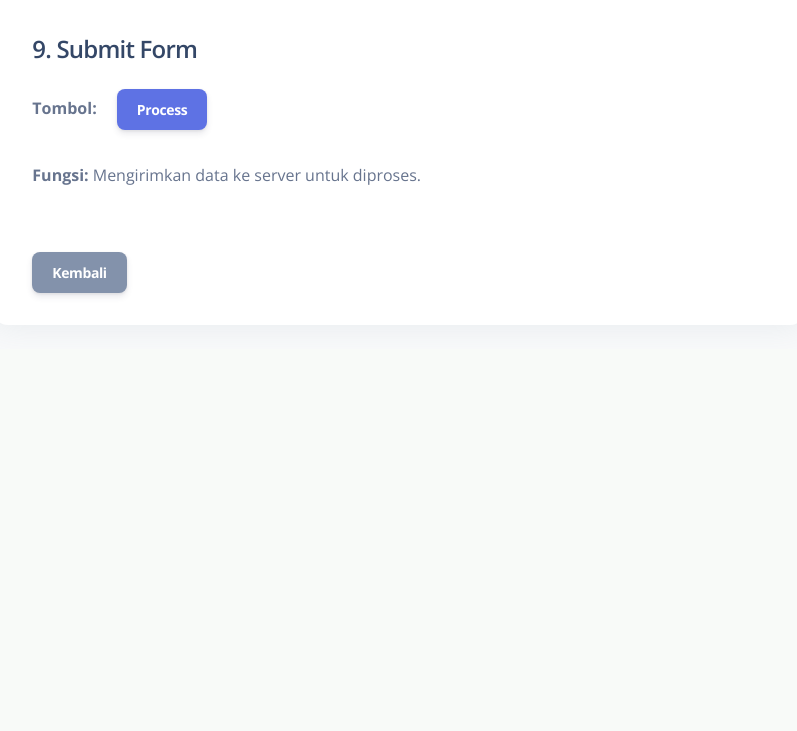
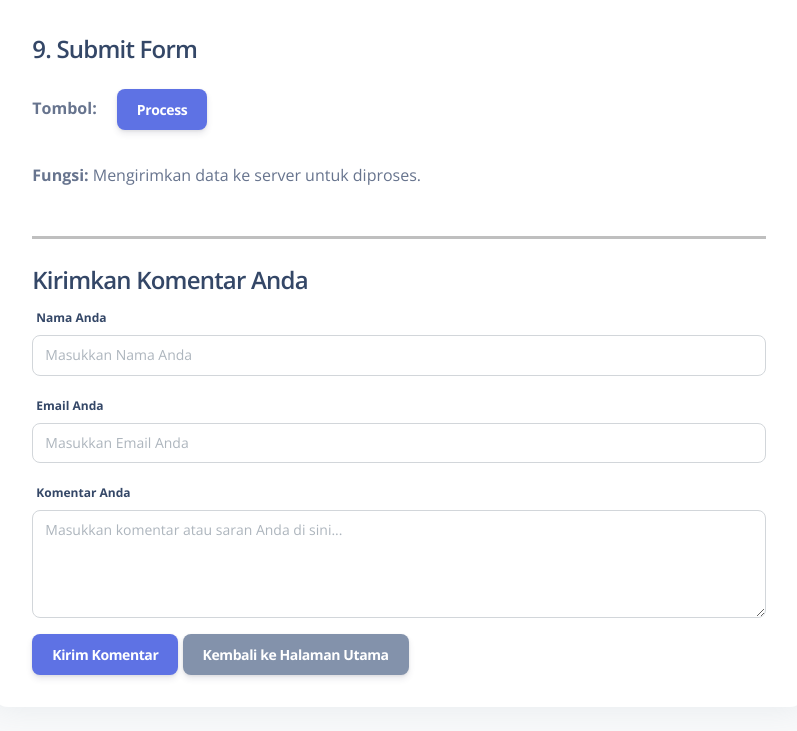
Before and after one commit to ahmadzulfadli/sum_excel_project, a Flask app: page /panduan in a window 1280 px wide. Shown: the part 2571-3302 px from the top of the page, without its empty margins (241-1038 px from the left). Before the commit the page ends 2866 px from the top, so only its background shows below. Run offline with Flask 3, Linux system fonts and the light colour scheme; some libraries are stand-ins or nearby versions.

Commit message:
menambahkan form komentar

```diff
--- a/main.py
+++ b/main.py
@@ -84,6 +84,27 @@
         flash('File harus berformat ZIP.')
         return redirect(url_for('index'))
 
+@app.route('/comment', methods=['POST'])
+def send_comment():
+    name = request.form.get('name')
+    email = request.form.get('email')
+    comment = request.form.get('comment')
+
+    create = SumExcelComment(
+        name=name,
+        email=email,
+        comment=comment,
+    )
+    try:
+        db.session.add(create)
+        db.session.commit()
+        flash("Kembali ke halaman utama dengan mengklik tombol \"Kembali ke Halaman Utama\" di bawah")
+        return redirect(url_for('panduan'))
+    except Exception as e:
+        print(e)
+        flash("Gagal memproses data")
+        return redirect(url_for('panduan'))
+
 @app.route('/panduan')
 def panduan():
     return render_template('panduan.html')
@@ -103,6 +124,7 @@
         return send_file(path_save, as_attachment=True)
     else:
         flash('File results belum tersedia.')
+        return redirect(url_for('success', status=True, filename=filename))
 
 
 @app.route('/download-grafik')
@@ -113,6 +135,7 @@
         return send_file(path_save, as_attachment=True)
     else:
         flash('File results belum tersedia.')
+        return redirect(url_for('success', status=True, filename=filename))
 
 
 if __name__ == '__main__':
--- a/templates/panduan.html
+++ b/templates/panduan.html
@@ -26,7 +26,8 @@
 
                         <h4>1. Unggah File ZIP</h4>
                         <p><strong>Label:</strong> Unggah File ZIP</p>
-                            <p><strong>Input:</strong> Pilih file ZIP yang berisi dokumen Excel yang akan diproses. Pastikan struktur foldernya seperti berikut:</p>
+                        <p><strong>Input:</strong> Pilih file ZIP yang berisi dokumen Excel yang akan diproses.
+                            Pastikan struktur foldernya seperti berikut:</p>
                         <pre>
                             └── data_contoh
                                 ├── Tanggal (1).xlsx
@@ -75,7 +76,8 @@
                         <p><strong>Contoh Input:</strong> <code>2*x + 5</code></p>
                         <p><strong>Wajib diisi:</strong> ✅ Ya</p>
                         <p><strong>Tips:</strong> Pastikan rumus hanya mengandung angka, <code>x</code>, dan
-                                operator matematika (+, -, *, /, ()). Rumus ini akan di implementasikan kepada setiap kolom</p>
+                            operator matematika (+, -, *, /, ()). Rumus ini akan di implementasikan kepada setiap
+                            kolom</p>
                         <hr>
 
                         <h4>6. Nama Lengkap</h4>
@@ -107,12 +109,37 @@
                         </p>
                         <p><strong>Fungsi:</strong> Mengirimkan data ke server untuk diproses.</p>
 
+                        <!-- Garis pembatas sebelum kolom komentar -->
+                        <hr class="mt-5 mb-4" style="border-top: 3px solid #000;">
+
+                        <!-- Form untuk mengirimkan komentar -->
+                        <div class="mt-4">
+                            <h4>Kirimkan Komentar Anda</h4>
+                            <form action="{{ url_for('send_comment') }}" method="POST" enctype="multipart/form-data">
+                                <div class="mb-3">
+                                    <label for="nameInput" class="form-label">Nama Anda</label>
+                                    <input type="text" class="form-control" id="nameInput" name="name"
+                                           placeholder="Masukkan Nama Anda" required>
+                                </div>
+                                <div class="mb-3">
+                                    <label for="emailInput" class="form-label">Email Anda</label>
+                                    <input type="email" class="form-control" id="emailInput" name="email"
+                                           placeholder="Masukkan Email Anda" required>
+                                </div>
+                                <div class="mb-3">
+                                    <label for="commentInput" class="form-label">Komentar Anda</label>
+                                    <textarea class="form-control" id="commentInput" name="comment" rows="4"
+                                              placeholder="Masukkan komentar atau saran Anda di sini..."
+                                              required></textarea>
+                                </div>
+                                <button type="submit" class="btn btn-primary">Kirim Komentar</button>
                                 <a
                                         type="button"
-                                class="btn btn-secondary mt-5"
+                                        class="btn btn-secondary"
                                         href="{{ url_for('index') }}">
-                                Kembali
+                                    Kembali ke Halaman Utama
                                 </a>
+                            </form>
                         </div>
                     </div>
                 </div>
```
Also changed, not shown: DBClass.py (+14 -0 lines), query-db.sql (+12 -0 lines), static/img/fadli.jpg (deleted), static/img/sawit1.jpg (deleted), static/img/sawit2.jpeg (deleted), static/img/sawit3.jpeg (deleted). Lines whose indentation alone changed are shown as unchanged.
